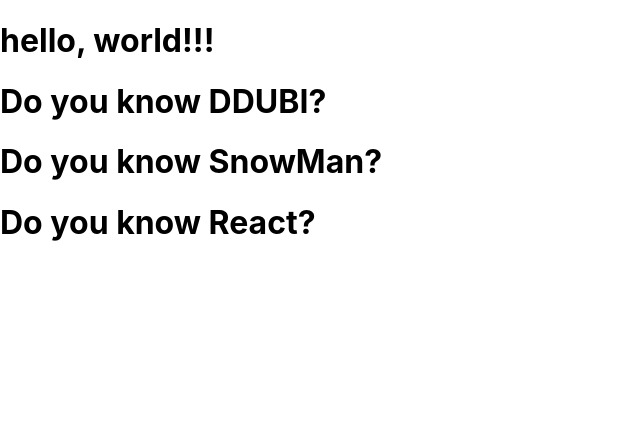
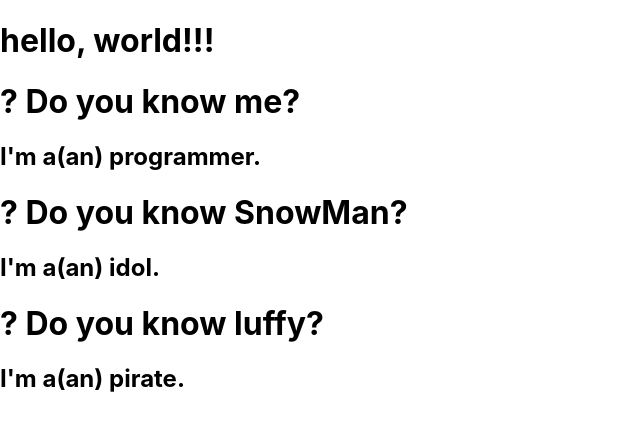
Before and after one commit to snowlabo001/ddubi_repository, a React (Create React App) app: page / in a window 1280 px wide. Shown: the top 430 px of the page, without its empty margins (0-640 px from the left). Built offline with nearby package versions, Linux system fonts and the light colour scheme.

Commit message:
prop-types

```diff
--- a/package.json
+++ b/package.json
@@ -6,6 +6,7 @@
     "@testing-library/jest-dom": "^5.17.0",
     "@testing-library/react": "^13.4.0",
     "@testing-library/user-event": "^13.5.0",
+    "prop-types": "^15.8.1",
     "react": "^18.2.0",
     "react-dom": "^18.2.0",
     "react-scripts": "5.0.1",
--- a/src/Hello.js
+++ b/src/Hello.js
@@ -1,18 +1,48 @@
 import React from "react";
+import PropTypes from "prop-types";
 
-function Ddubi({who}){
+function Ddubi({name, job}){
   return(
-      <h1>Do you know {who}?</h1>
+      <div><h1>? Do you know {name}?</h1><h2>I'm a(an) {job}.</h2></div>
   )
 }
+
+const doYouKnow = [
+  {
+    id : 1,
+    name : "me",
+    job : "programmer"
+  },
+  {
+    id : 2,
+    name : "SnowMan",
+    job : "idol"
+  },
+  {
+    id : 3,
+    name : "luffy",
+    job : "pirate"
+  }
+]
+
+Ddubi.propTypes = {
+  name : PropTypes.string.isRequired,
+  job : PropTypes.string.isRequired
+}
+
+/* function person(who){
+  return <Ddubi name={who.name} job={who.job}/>;
+}*/
 
 function Hello() {
   return (
     <div>
       <h1>hello, world!!!</h1>
-      <Ddubi who='DDUBI'/>
+      {/* {doYouKnow.map(person)} */}
+      {doYouKnow.map(who=><Ddubi key={who.id} name={who.name} job={who.job}/>)}
+      {/* <Ddubi who='me'/>
       <Ddubi who='SnowMan'/>
-      <Ddubi who='React'/>
+      <Ddubi who='React'/> */}
     </div>
   );
 }
```
Also changed, not shown: 1 other file (tests, documents, lock files or other folders).
